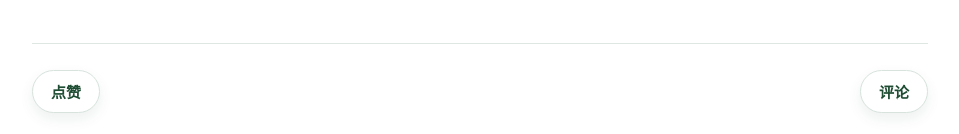
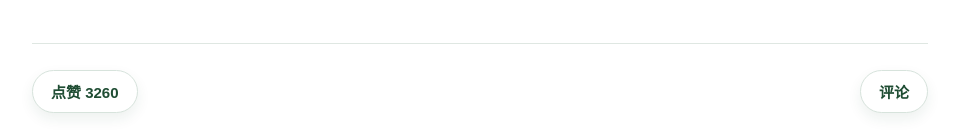
Before and after one commit to TruffleCod/heartshome, a React (Vite) app: page /p/7c1e4a9f08 in a window 1280 px wide. Shown: the part 775-909 px from the top of the page, without its empty margins (160-1119 px from the left). Built offline with nearby package versions, Linux system fonts and the light colour scheme.

Commit message:
Fix interaction bugs

```diff
--- a/src/components/MingchuanNewsArticle.jsx
+++ b/src/components/MingchuanNewsArticle.jsx
@@ -289,6 +289,7 @@ export default function MingchuanNewsArticle({
 
       if (event.key === '~' || event.key === '`' || event.code === 'Backquote') {
         event.preventDefault();
+        setKeyword('');
         setShowSearch(true);
         setError('');
       }
--- a/src/components/PostInteractionPanel.jsx
+++ b/src/components/PostInteractionPanel.jsx
@@ -1,12 +1,28 @@
 import { useMemo, useState } from 'react';
+
+const POST_LIKE_STORAGE_PREFIX = 'heartHomePostLiked:';
+
+export function getStoredPostLiked(likeStorageKey) {
+  if (!likeStorageKey || typeof window === 'undefined') {
+    return false;
+  }
+
+  try {
+    return window.localStorage.getItem(`${POST_LIKE_STORAGE_PREFIX}${likeStorageKey}`) === 'true';
+  } catch {
+    return false;
+  }
+}
 
 export default function PostInteractionPanel({
   commentsDisabled = false,
   onLikeChange,
+  likeCount = 0,
+  likeStorageKey = '',
   comments = [],
   postAuthor = '',
 }) {
-  const [liked, setLiked] = useState(false);
+  const [liked, setLiked] = useState(() => getStoredPostLiked(likeStorageKey));
   const [isPressing, setIsPressing] = useState(false);
   const [isCommentPressing, setIsCommentPressing] = useState(false);
   const [showFakeEditor, setShowFakeEditor] = useState(false);
@@ -14,6 +30,16 @@ export default function PostInteractionPanel({
   const handleLike = () => {
     const nextLiked = !liked;
     setLiked(nextLiked);
+    if (likeStorageKey) {
+      try {
+        window.localStorage.setItem(
+          `${POST_LIKE_STORAGE_PREFIX}${likeStorageKey}`,
+          nextLiked ? 'true' : 'false'
+        );
+      } catch {
+        // Ignore storage failures; the visible like state still updates for this session.
+      }
+    }
     onLikeChange?.(nextLiked ? 1 : -1);
     setIsPressing(true);
     window.setTimeout(() => setIsPressing(false), 140);
@@ -99,7 +125,7 @@ export default function PostInteractionPanel({
               'transform 120ms ease, box-shadow 120ms ease, background 120ms ease, color 120ms ease, border-color 120ms ease',
           }}
         >
-          {liked ? '已点赞' : '点赞'}
+          {liked ? `已点赞 ${likeCount}` : `点赞 ${likeCount}`}
         </button>
 
         <button
--- a/src/pages/ForumRulesPost.jsx
+++ b/src/pages/ForumRulesPost.jsx
@@ -2,11 +2,12 @@ import { useState } from 'react';
 import { Link } from 'react-router-dom';
 import HeartHomeFooter from '../components/HeartHomeFooter';
 import HeartHomeHeader from '../components/HeartHomeHeader';
-import PostInteractionPanel from '../components/PostInteractionPanel';
+import PostInteractionPanel, { getStoredPostLiked } from '../components/PostInteractionPanel';
 import VerificationModal from '../components/VerificationModal';
 import { publicPath } from '../utils/publicPath';
 
 const EMERGENCY_HELP_PATH = '/p/ad5f0c8b62';
+const LIKE_STORAGE_KEY = 'post:forum-rules';
 
 const ruleSections = [
   {
@@ -55,7 +56,9 @@ const ruleSections = [
 
 export default function ForumRulesPost() {
   const [showVerification, setShowVerification] = useState(false);
-  const [likeCount, setLikeCount] = useState(1280);
+  const [likeCount, setLikeCount] = useState(
+    () => 1280 + (getStoredPostLiked(LIKE_STORAGE_KEY) ? 1 : 0)
+  );
 
   const openForum = () => {
     setShowVerification(true);
@@ -215,6 +218,8 @@ export default function ForumRulesPost() {
 
           <PostInteractionPanel
             commentsDisabled
+            likeCount={likeCount}
+            likeStorageKey={LIKE_STORAGE_KEY}
             onLikeChange={(delta) => setLikeCount((current) => current + delta)}
           />
         </article>
--- a/src/pages/InternalForumBulliedHelpPost.jsx
+++ b/src/pages/InternalForumBulliedHelpPost.jsx
@@ -2,7 +2,7 @@ import { useEffect, useState } from 'react';
 import { Link } from 'react-router-dom';
 import HeartHomeFooter from '../components/HeartHomeFooter';
 import HeartHomeHeader from '../components/HeartHomeHeader';
-import PostInteractionPanel from '../components/PostInteractionPanel';
+import PostInteractionPanel, { getStoredPostLiked } from '../components/PostInteractionPanel';
 import VerificationModal from '../components/VerificationModal';
 import { publicPath } from '../utils/publicPath';
 
@@ -27,10 +27,13 @@ const comments = [
     ],
   },
 ];
+const LIKE_STORAGE_KEY = 'post:bullied-help';
 
 export default function InternalForumBulliedHelpPost() {
   const [showVerification, setShowVerification] = useState(false);
-  const [likeCount, setLikeCount] = useState(128);
+  const [likeCount, setLikeCount] = useState(
+    () => 128 + (getStoredPostLiked(LIKE_STORAGE_KEY) ? 1 : 0)
+  );
   const [showReturnBubble, setShowReturnBubble] = useState(false);
 
   const openForum = () => {
@@ -199,6 +202,8 @@ export default function InternalForumBulliedHelpPost() {
           <PostInteractionPanel
             commentsDisabled={false}
             comments={comments}
+            likeCount={likeCount}
+            likeStorageKey={LIKE_STORAGE_KEY}
             postAuthor="孤独四叶草"
             onLikeChange={(delta) => setLikeCount((current) => current + delta)}
           />
--- a/src/pages/InternalForumRitualQuestions.jsx
+++ b/src/pages/InternalForumRitualQuestions.jsx
@@ -243,6 +243,7 @@ export default function InternalForumRitualQuestions() {
   const [endingContentOpacity, setEndingContentOpacity] = useState(0);
   const [isFinalConfirmOpen, setIsFinalConfirmOpen] = useState(false);
   const [isRecordNoticeOpen, setIsRecordNoticeOpen] = useState(false);
+  const [recordNoticeText, setRecordNoticeText] = useState('系统已记录下你的选择。');
   const [endingPopupText, setEndingPopupText] = useState('');
   const [typedIntroLength, setTypedIntroLength] = useState(0);
 
@@ -487,11 +488,16 @@ export default function InternalForumRitualQuestions() {
       return;
     }
 
-    if (normalizedInput !== currentQuestion.answer) {
-      setNoticeText('答案错误，请重新确认。');
+    if (!normalizedInput) {
+      setNoticeText('请输入答案。');
       return;
     }
 
+    setRecordNoticeText(
+      normalizedInput === currentQuestion.answer
+        ? '回答正确！系统已记录下你的选择。'
+        : '回答错误！系统已记录下你的选择。'
+    );
     setNoticeText('');
     setIsRecordNoticeOpen(true);
     if (recordNoticeTimerRef.current) {
@@ -759,7 +765,7 @@ export default function InternalForumRitualQuestions() {
   const renderRecordNoticeModal = () => (
     <div style={modalBackdropStyle}>
       <section role="status" aria-live="polite" style={recordNoticePanelStyle}>
-        <p style={modalTextStyle}>系统已记录下你的选择。</p>
+        <p style={recordNoticeTextStyle}>{recordNoticeText}</p>
       </section>
     </div>
   );
@@ -1030,7 +1036,7 @@ const modalPanelStyle = {
 
 const recordNoticePanelStyle = {
   ...modalPanelStyle,
-  width: 'min(520px, 88vw)',
+  width: 'min(820px, 92vw)',
   textAlign: 'center',
 };
 
@@ -1040,6 +1046,11 @@ const modalTextStyle = {
   fontSize: 'clamp(22px,2vw,30px)',
   lineHeight: 1.55,
   fontWeight: 700,
+};
+
+const recordNoticeTextStyle = {
+  ...modalTextStyle,
+  whiteSpace: 'nowrap',
 };
 
 const modalPrimaryButtonStyle = {
--- a/src/pages/MingchuanNewsSearch.jsx
+++ b/src/pages/MingchuanNewsSearch.jsx
@@ -190,6 +190,7 @@ export default function MingchuanNewsSearch() {
 
       if (event.key === '~' || event.key === '`' || event.code === 'Backquote') {
         event.preventDefault();
+        setSearchKeyword('');
         setShowSearch(true);
         setError('');
       }
--- a/src/pages/PostDetail.jsx
+++ b/src/pages/PostDetail.jsx
@@ -2,7 +2,7 @@ import { useEffect, useState } from 'react';
 import { Link, useParams } from 'react-router-dom';
 import HeartHomeFooter from '../components/HeartHomeFooter';
 import HeartHomeHeader from '../components/HeartHomeHeader';
-import PostInteractionPanel from '../components/PostInteractionPanel';
+import PostInteractionPanel, { getStoredPostLiked } from '../components/PostInteractionPanel';
 import VerificationModal from '../components/VerificationModal';
 import { publicPath } from '../utils/publicPath';
 import posts from '../data/posts.json';
@@ -136,8 +136,11 @@ export default function PostDetail({ postId: routedPostId }) {
   const { postId: paramPostId } = useParams();
   const postId = routedPostId || paramPostId;
   const post = posts.find((item) => String(item.id) === postId);
+  const likeStorageKey = post ? `post:${post.id}` : '';
   const [showVerification, setShowVerification] = useState(false);
-  const [likeCount, setLikeCount] = useState(Number(post?.likeCount || 0));
+  const [likeCount, setLikeCount] = useState(
+    () => Number(post?.likeCount || 0) + (getStoredPostLiked(likeStorageKey) ? 1 : 0)
+  );
   const [showReturnBubble, setShowReturnBubble] = useState(false);
   const [birthdayDigits, setBirthdayDigits] = useState('');
   const [lifeNumberResult, setLifeNumberResult] = useState(null);
@@ -363,6 +366,11 @@ export default function PostDetail({ postId: routedPostId }) {
                 onChange={(event) =>
                   setBirthdayDigits(String(event.target.value).replace(/\D/g, '').slice(0, 8))
                 }
+                onKeyDown={(event) => {
+                  if (event.key === 'Enter') {
+                    onSubmitBirthday();
+                  }
+                }}
                 inputMode="numeric"
                 maxLength={10}
                 autoComplete="off"
@@ -405,6 +413,8 @@ export default function PostDetail({ postId: routedPostId }) {
           <PostInteractionPanel
             commentsDisabled={false}
             comments={comments}
+            likeCount={likeCount}
+            likeStorageKey={likeStorageKey}
             postAuthor={post.author}
             onLikeChange={(delta) => setLikeCount((current) => current + delta)}
           />
--- a/src/pages/RecoverPassword.jsx
+++ b/src/pages/RecoverPassword.jsx
@@ -237,6 +237,11 @@ export default function RecoverPassword() {
                       setMessage('');
                       setAccountChecked(false);
                     }}
+                    onKeyDown={(event) => {
+                      if (event.key === 'Enter') {
+                        handleCheckAccount();
+                      }
+                    }}
                     placeholder="请输入账户ID"
                     autoComplete="username"
                     style={{
@@ -327,6 +332,11 @@ export default function RecoverPassword() {
                         onChange={(event) => {
                           setSecurityAnswer(event.target.value);
                           setMessage('');
+                        }}
+                        onKeyDown={(event) => {
+                          if (event.key === 'Enter') {
+                            handleVerifySecurityAnswer();
+                          }
                         }}
                         placeholder="请输入答案"
                         style={{
```
Also changed, not shown: public/images/复原译文.txt.
